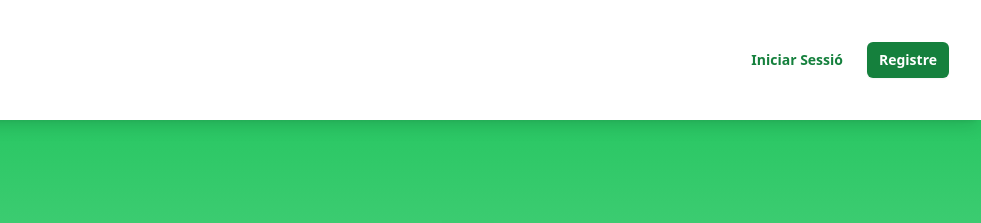
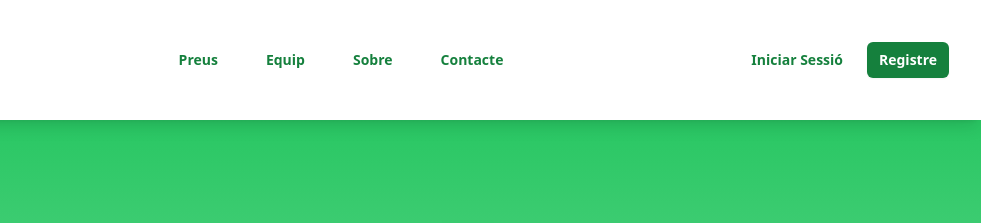
Before and after one commit to 2DAM-202324-PROJECTE/ProjecteANJO, a website built with Vite: page index.html in a window 1280 px wide. Shown: the top 223 px of the page, 299-1280 px from the left. Built offline with nearby package versions, Linux system fonts and the light colour scheme; a script that the page names is missing.

Commit message:
Fix menu index

```diff
--- a/index.html
+++ b/index.html
@@ -36,6 +36,11 @@
             </button>
         </div>
         <div class="hidden lg:flex lg:gap-x-12">
+
+            <a class="text-sm font-semibold leading-6 text-green-700 transition-colors hover:text-green-600 relative after:block after:content-[''] after:absolute after:h-[3px] after:bg-green-600 after:w-full after:scale-x-0 after:hover:scale-x-100 after:transition after:duration-300 after:origin-left" href="Views/preus.html">Preus</a>
+            <a class="text-sm font-semibold leading-6 text-green-700 transition-colors hover:text-green-600 relative after:block after:content-[''] after:absolute after:h-[3px] after:bg-green-600 after:w-full after:scale-x-0 after:hover:scale-x-100 after:transition after:duration-300 after:origin-left" href="Views/equip.html">Equip</a>
+            <a class="text-sm font-semibold leading-6 text-green-700 transition-colors hover:text-green-600 relative after:block after:content-[''] after:absolute after:h-[3px] after:bg-green-600 after:w-full after:scale-x-0 after:hover:scale-x-100 after:transition after:duration-300 after:origin-left" href="Views/sobre.html">Sobre</a>
+            <a class="text-sm font-semibold leading-6 text-green-700 transition-colors hover:text-green-600 relative after:block after:content-[''] after:absolute after:h-[3px] after:bg-green-600 after:w-full after:scale-x-0 after:hover:scale-x-100 after:transition after:duration-300 after:origin-left" href="Views/contacte.html">Contacte</a>
 
         </div>
         <div class="flex flex-1 items-center justify-end gap-x-6">
```
